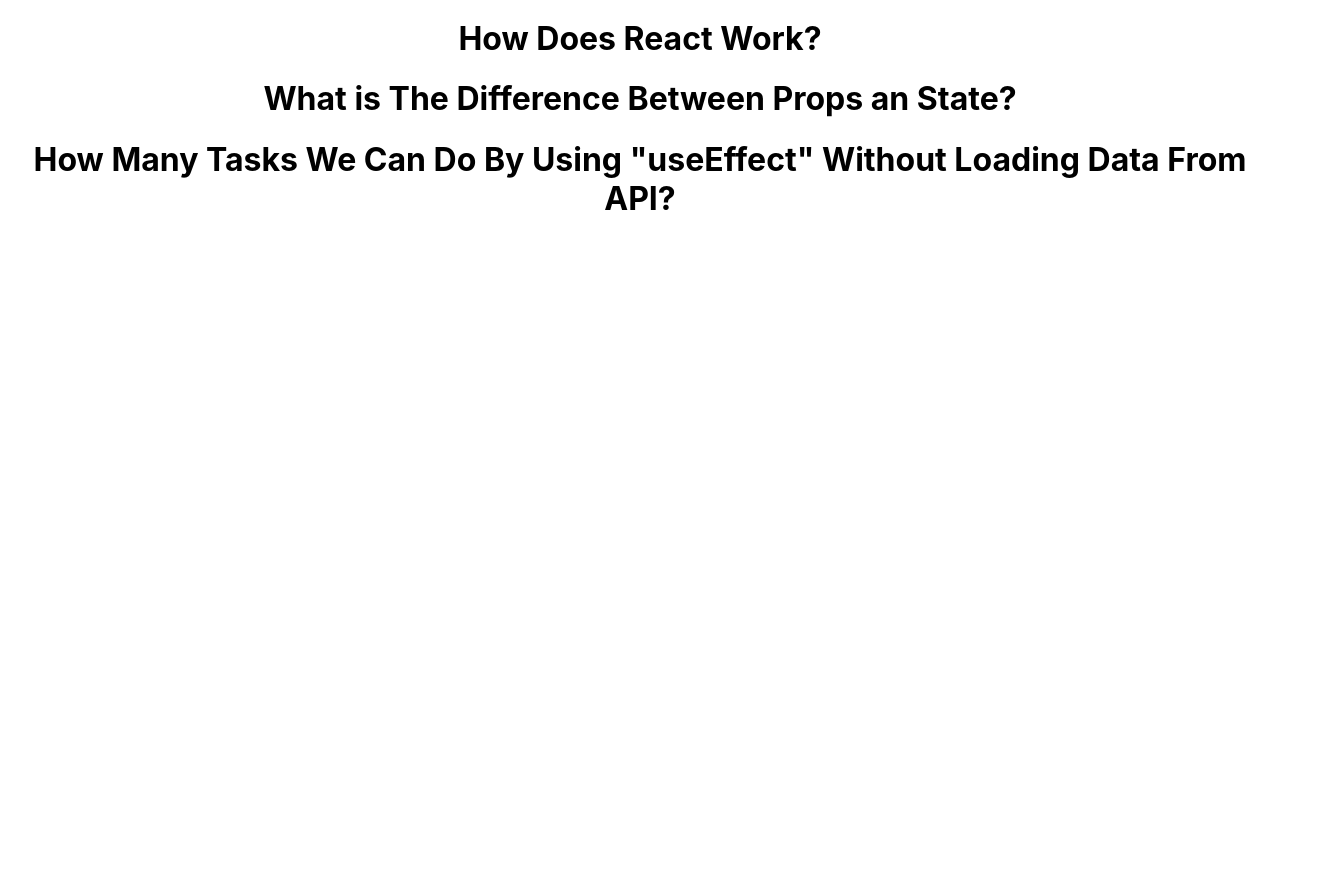
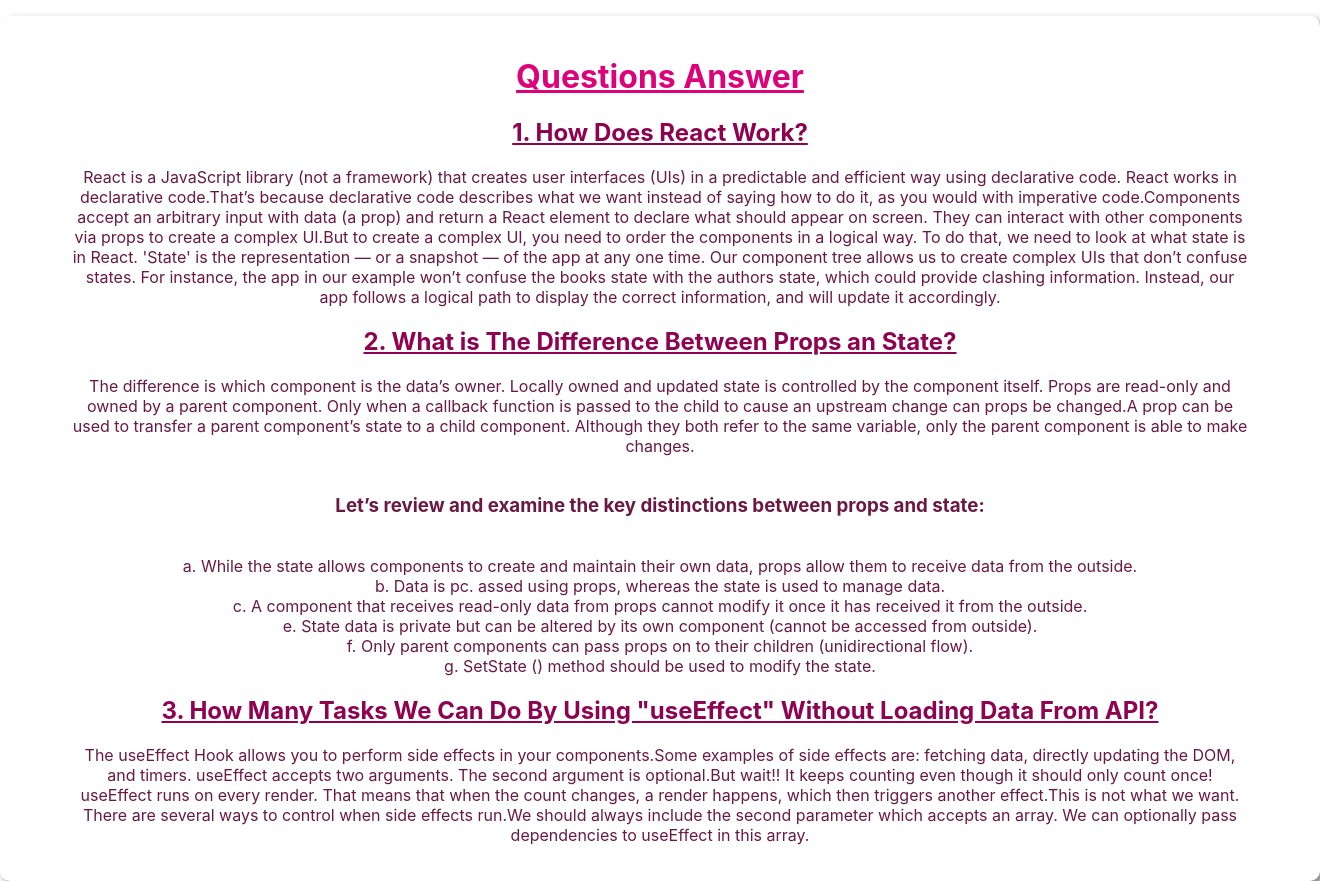
Before and after one commit to Upoma218/walking-routine-app, a React (Create React App) app: page / in a window 1280 px wide. Shown: the part 1130-2011 px from the top of the page, 1320 px wide, since content can reach past the window. Before the commit the page ends 1369 px from the top, so only its background shows below. Built offline with nearby package versions, Linux system fonts and the light colour scheme.

Commit message:
Questions Components Added Answer

```diff
--- a/src/Components/Header/Header.css
+++ b/src/Components/Header/Header.css
@@ -6,9 +6,8 @@
     font-size: x-large;
     font-weight: 800px;
 }
-.header-text h1{
+.header-text h2{
     color: rgb(221, 2, 122);
-    box-shadow: 2px 2px 20px gray;
     padding: 20px;
     margin-top: 0;
 
--- a/src/Components/Header/Header.js
+++ b/src/Components/Header/Header.js
@@ -14,7 +14,7 @@
 
             </span>Weekly-Walking-Routine-App</h3>
         </div>
-        <h1>Select Today's Walking</h1>
+        <h2>Select Today's Walking</h2>
         </div>
     );
 };
--- a/src/Components/Questions/Questions.css
+++ b/src/Components/Questions/Questions.css
@@ -0,0 +1,25 @@
+.questions{
+    width: 100%;
+    box-shadow: 5px 5px 10px gray;
+    padding: 20px;
+    margin-top: 30px;
+    border-radius: 10px;
+}
+.questions h1{
+    color: rgb(221, 2, 122);
+    padding-left: 40px;
+    padding-right: 40px;
+    text-decoration: underline;
+}
+.questions h2{
+    color: rgb(143, 2, 80);
+    padding-left: 40px;
+    padding-right: 40px;
+    text-decoration: underline;
+}
+.questions p{
+    color: rgb(106, 26, 66);
+    padding-left: 50px;
+    padding-right: 50px;
+
+}
--- a/src/Components/Questions/Questions.js
+++ b/src/Components/Questions/Questions.js
@@ -4,12 +4,37 @@
 const Questions = () => {
     return (
         <div className='questions'>
-            <h1>How Does React Work?</h1>
-            <p></p>
-            <h1>What is The Difference Between Props an State?</h1>
-            <p></p>
-            <h1>How Many Tasks We Can Do By Using "useEffect" Without Loading Data From API? </h1>
-            <p></p>
+            <h1>Questions Answer</h1>
+            <h2>1. How Does React Work?</h2>
+            <p>React is a JavaScript library (not a framework) that creates user interfaces (UIs) in a predictable and efficient way using declarative code.
+            React works in declarative code.That’s because declarative code describes what we want instead of saying how to do it, as you would with imperative code.Components accept an arbitrary input with data (a prop) and return a React element to declare what should appear on screen. They can interact with other components via props to create a complex UI.But to create a complex UI, you need to order the components in a logical way. To do that, we need to look at what state is in React.
+            'State' is the representation — or a snapshot — of the app at any one time.
+            Our component tree allows us to create complex UIs that don’t confuse states. For instance, the app in our example won’t confuse the books state with the authors state, which could provide clashing information. Instead, our app follows a logical path to display the correct information, and will update it accordingly.
+            </p>
+            <h2>2. What is The Difference Between Props an State?</h2>
+            <p>The difference is which component is the data’s owner. Locally owned and updated state is controlled by the component itself. Props are read-only and owned by a parent component. Only when a callback function is passed to the child to cause an upstream change can props be changed.A prop can be used to transfer a parent component’s state to a child component. Although they both refer to the same variable, only the parent component is able to make changes.
+                <br />
+                <br />
+                <h3>Let’s review and examine the key distinctions between props and state:</h3>
+                <br />
+
+                a. While the state allows components to create and maintain their own data, props allow them to receive data from the outside.
+                <br />
+                b. Data is pc. assed using props, whereas the state is used to manage data.
+                <br />
+
+                c. A component that receives read-only data from props cannot modify it once it has received it from the outside.
+                <br />
+                e. State data is private but can be altered by its own component (cannot be accessed from outside).
+                <br />
+                f. Only parent components can pass props on to their children (unidirectional flow).
+                <br />
+
+                g. SetState () method should be used to modify the state.</p>
+            <h2>3. How Many Tasks We Can Do By Using "useEffect" Without Loading Data From API? </h2>
+            <p>The useEffect Hook allows you to perform side effects in your components.Some examples of side effects are: fetching data, directly updating the DOM, and timers. useEffect accepts two arguments. The second argument is optional.But wait!! It keeps counting even though it should only count once! useEffect runs on every render. That means that when the count changes, a render happens, which then triggers another effect.This is not what we want. There are several ways to control when side effects run.We should always include the second parameter which accepts an array. We can optionally pass dependencies to useEffect in this array.
+
+</p>
         </div>
     );
 };
```
